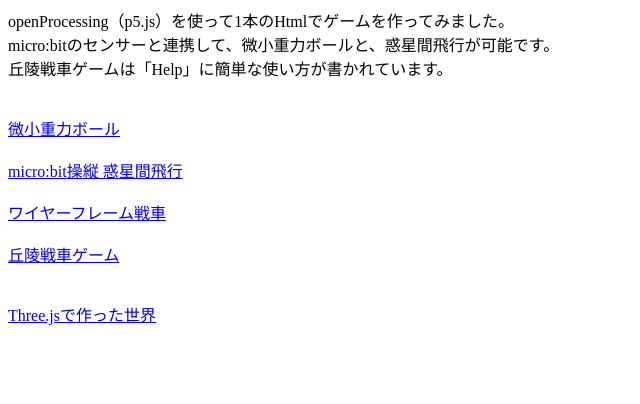
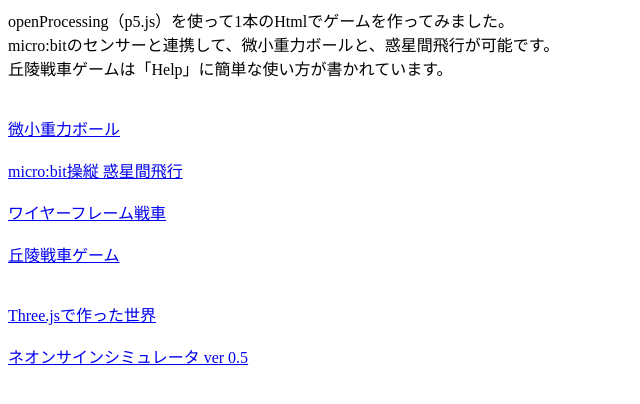
Before and after one commit to villanova555/site, a plain HTML site: page index.html in a window 1280 px wide. Shown: the whole page, without its empty margins (0-640 px from the left). Drawn offline with Linux system fonts and the light colour scheme.

Commit message:
Update index.html

```diff
--- a/index.html
+++ b/index.html
@@ -9,4 +9,6 @@
 <a href="https://villanova555.github.io/HTML/バトル戦車108.html" target="_blank">丘陵戦車ゲーム</a><br><br>
 <br>
 <a href="https://villanova555.github.io/site/Hello_threeJS.html" target="_blank">Three.jsで作った世界</a><br><br>
+<a href="https://villanova555.github.io/site/neon03.html" target="_blank">ネオンサインシミュレータ ver 0.5</a><br><br>
+
 </html>
```
